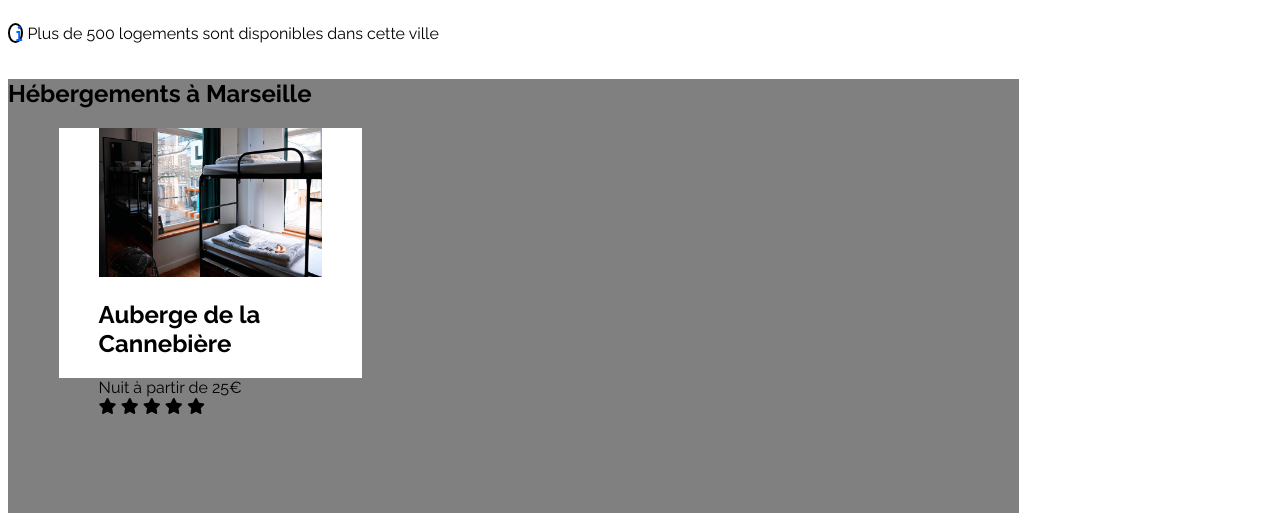
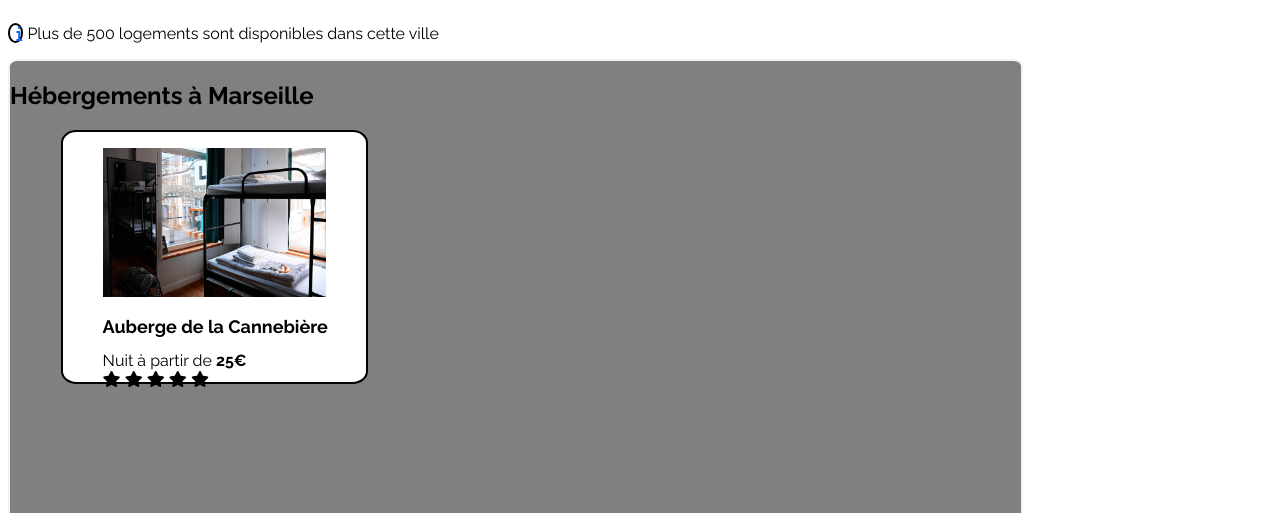
Before and after one commit to GeorgesH0/P2_GeorgesHugo_code, a plain HTML site: page index.html in a window 1280 px wide. Shown: the part 287-800 px from the top of the page. Drawn offline with Linux system fonts and the light colour scheme.

Commit message:
modification de l'articel

```diff
--- a/css/index.css
+++ b/css/index.css
@@ -163,15 +163,23 @@ ul i{
 .premiere_section section{
     width: 80%;
     height: 700px;
+    border: 2px #F2F2F2 solid;
+    border-radius: 1%;
     background-color: grey;
 }
 .premier_figure img{
     width: 100%;
-    height: 50%;
+    height: auto;
+}
+.premier_figure h2{
+    font-size: large;
+    white-space: nowrap;
 }
 .premiere_section article{
     width: 30%;
     height: 250px;
+    border: 2px black solid;
+    border-radius: 5%;
     margin-left: 5%;
     background-color: white;
 }
--- a/index.html
+++ b/index.html
@@ -66,7 +66,7 @@
                                         <figure>
                                             <img src="assets/images/hebergements/3_medium/marcus-loke-WQJvWU_HZFo-unsplash.jpg" alt="image d'une chambre" />
                                             <h2>Auberge de la Cannebière</h2>
-                                            <figcaption>Nuit à partir de 25€</figcaption>
+                                            <figcaption>Nuit à partir de <strong>25€</strong></figcaption>
                                             <i class="fas fa-star"></i>
                                             <i class="fas fa-star"></i>
                                             <i class="fas fa-star"></i>
```
